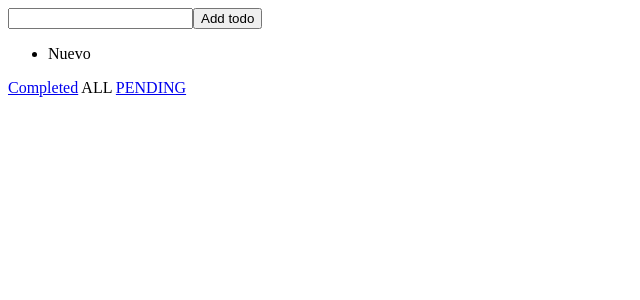
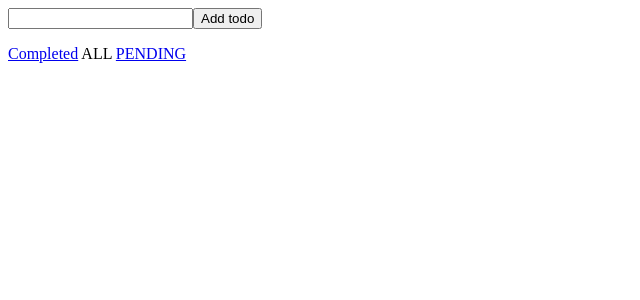
Before and after one commit to jestevezvilla/ReactBasics, a React (Create React App) app: page / in a window 1280 px wide. Shown: the top 300 px of the page, without its empty margins (0-640 px from the left). Built offline with nearby package versions, Linux system fonts and the light colour scheme.

Commit message:
Refactoring

```diff
--- a/package.json
+++ b/package.json
@@ -10,6 +10,7 @@
     "babel-plugin-ramda": "^1.2.0",
     "deep-freeze": "0.0.1",
     "lodash": "^4.17.4",
+    "node-uuid": "^1.4.8",
     "ramda": "^0.24.1",
     "react": "^15.4.2",
     "react-dom": "^15.4.2",
--- a/src/App.js
+++ /dev/null
@@ -1,210 +0,0 @@
-import React from 'react';
-import {connect} from 'react-redux';
-import * as actions from './actions/todo';
-
-const getVisibleItems = (todos, filter) => {
-
-  switch (filter) {
-    case 'SHOW_COMPLETED':
-      return todos.filter((item)=>item.completed);
-    case 'SHOW_PENDING':
-      return todos.filter((item)=>!item.completed);
-    default:
-      return todos;
-  }
-
-};
-
-const Link =({
-  active,
-  children,
-  onClick
-}) => {
-
-  if(active){
-    return (<span>{children}</span>);
-  }
-  return (
-    <a href='#' onClick={(e) => {
-      e.preventDefault();
-      onClick();
-    }}>
-          {children}
-    </a>
-  );
-};
-
-const TodoList = ({
-  todos,
-  onTodoClick
-}) => (
-    <ul>
-      {todos.map(item =>
-        <Todo key={item.id}
-              {...item}
-              onClick={()=>onTodoClick(item.id)}
-            />
-      )}
-    </ul>
-);
-
-const mapStateToProps = (state) => ({
-  todos: getVisibleItems(state.todos, state.visibilityFilter)
-});
-
-const mapDispatchToProps = (dispatch) => ({
-  onTodoClick(id){
-    dispatch(actions.toggleTodo(id));
-  }
-});
-
-const VisibleTodoList = connect(
-  mapStateToProps,
-  mapDispatchToProps
-)(TodoList);
-
-// class VisibleTodoList extends React.Component {
-
-//   componentDidMount(){
-//     const {store} = this.context;
-//     this.unsubscribe = store.subscribe(()=>
-//       this.forceUpdate()
-//     );
-//   }
-//   componentWillUnmount(){
-//     this.unsubscribe();
-//   }
-
-//   render(){
-//     const {store} = this.context;
-//     const state = store.getState();
-//     return (
-//       <TodoList todos={getVisibleItems(state.todos, state.visibilityFilter)}
-//                 onTodoClick={(id)=>
-//                     store.dispatch({
-//                       type: 'TOGGLE_TODO',
-//                       id: id
-//                     })
-//                   }/>
-//     );
-//   }
-
-// }
-
-// VisibleTodoList.contextTypes = {
-//   store: React.PropTypes.object
-// };
-
-const mapStateFilterLinkToProps = (state, props) => ({
-  active: props.filter === state.visibilityFilter
-});
-
-const mapDispatchFilterLinkToProps = (dispatch, props) => ({
-  onClick(){
-    dispatch(actions.setVisibilityFilter(props.filter))
-  }
-});
-
-const FilterLink = connect(
-  mapStateFilterLinkToProps,
-  mapDispatchFilterLinkToProps
-)(Link);
-
-// class FilterLink extends React.Component {
-//   componentDidMount(){
-//     const {store} = this.context;
-//     this.unsubscribe = store.subscribe(()=>
-//       this.forceUpdate()
-//     );
-//   }
-//   componentWillUnmount(){
-//     this.unsubscribe();
-//   }
-
-//   render(){
-//     const {store} = this.context;
-//     const state = store.getState();
-//     const props = this.props;
-
-//     return (
-//       <Link active={props.filter === state.visibilityFilter}
-//             onClick={ () =>
-//                   store.dispatch({
-//                     type: 'SET_VISIBILITY_FILTER',
-//                     filter: props.filter
-//                   })
-//                 }>
-//         {props.children}
-//       </Link>
-//     );
-//   }
-// }
-
-// FilterLink.contextTypes = {
-//   store: React.PropTypes.object
-// };
-
-const Todo = ({
-  text,
-  completed,
-  onClick
-}) => (
-    <li onClick={onClick}
-        style={{
-          textDecoration:
-            completed ?
-              'line-through':
-              'none'}}>
-    {text}
-  </li>
-);
-
-let AddTodo = ({dispatch}) => {
-  let input;
-  return(
-    <div>
-      <input ref={(node) => input=node} />
-      <button onClick={() =>
-                    {dispatch(actions.addTodo(input.value));
-                    input.value='';
-                    input.focus();
-                  }}>Add todo</button>
-    </div>
-  );
-};
-AddTodo = connect(
-  // state => {
-  //   return {};
-  // },
-  // dispatch => {
-  //   return {dispatch};
-  // }
-  )(AddTodo);
-
-const Footer = () =>
-  (
-    <div>
-      <FilterLink filter='SHOW_COMPLETED' >
-          Completed
-        </FilterLink>
-        {' '}
-        <FilterLink filter='SHOW_ALL'>
-          ALL
-        </FilterLink>
-        {' '}
-        <FilterLink filter='SHOW_PENDING'>
-          PENDING
-        </FilterLink>
-    </div>
-  );
-
-const APP = () =>
-
-    (<div>
-        <AddTodo />
-        <VisibleTodoList />
-        <Footer />
-      </div>
-    );
-
-export default APP;
--- a/src/actions/todo.js
+++ b/src/actions/todo.js
@@ -1,3 +1,5 @@
+import {v4} from 'node-uuid';
+
 export const setVisibilityFilter = (filter) => ({
   type: 'SET_VISIBILITY_FILTER',
   filter
@@ -8,9 +10,8 @@ export const toggleTodo = (id) => ({
   id
 });
 
-let counterId = 0;
 export const addTodo = (text) => ({
   type: 'ADD_TODO',
-  id: counterId++,
+  id: v4(),
   text
 });
--- /dev/null
+++ b/src/components/AddTodo.js
@@ -0,0 +1,27 @@
+import React from 'react';
+import {connect} from 'react-redux';
+import {addTodo} from '../actions/todo';
+
+let AddTodo = ({dispatch}) => {
+  let input;
+  return(
+    <div>
+      <input ref={(node) => input=node} />
+      <button onClick={() =>
+                    {dispatch(addTodo(input.value));
+                    input.value='';
+                    input.focus();
+                  }}>Add todo</button>
+    </div>
+  );
+};
+AddTodo = connect(
+  // state => {
+  //   return {};
+  // },
+  // dispatch => {
+  //   return {dispatch};
+  // }
+  )(AddTodo);
+
+  export default AddTodo;
--- /dev/null
+++ b/src/components/App.js
@@ -0,0 +1,16 @@
+import React from 'react';
+
+import AddTodo from './AddTodo';
+import VisibleTodoList from './VisibleTodoList';
+import Footer from './Footer';
+
+const App = () =>
+
+    (<div>
+        <AddTodo />
+        <VisibleTodoList />
+        <Footer />
+      </div>
+    );
+
+export default App;
--- /dev/null
+++ b/src/components/Footer.js
@@ -0,0 +1,56 @@
+import React from 'react';
+import {connect} from 'react-redux';
+import {setVisibilityFilter} from '../actions/todo';
+
+const Link =({
+  active,
+  children,
+  onClick
+}) => {
+  if(active){
+    return (<span>{children}</span>);
+  }
+  return (
+    <a href='#' onClick={(e) => {
+      e.preventDefault();
+      onClick();
+    }}>
+          {children}
+    </a>
+  );
+};
+
+
+const mapStateToProps = (state, props) => ({
+  active: props.filter === state.visibilityFilter
+});
+
+const mapDispatchToProps = (dispatch, props) => ({
+  onClick(){
+    dispatch(setVisibilityFilter(props.filter));
+  }
+});
+
+const FilterLink = connect(
+  mapStateToProps,
+  mapDispatchToProps
+)(Link);
+
+const Footer = () =>
+  (
+    <div>
+      <FilterLink filter='SHOW_COMPLETED' >
+          Completed
+        </FilterLink>
+        {' '}
+        <FilterLink filter='SHOW_ALL'>
+          ALL
+        </FilterLink>
+        {' '}
+        <FilterLink filter='SHOW_PENDING'>
+          PENDING
+        </FilterLink>
+    </div>
+  );
+
+export default Footer;
--- /dev/null
+++ b/src/components/Root.js
@@ -0,0 +1,11 @@
+import React from 'react';
+import { Provider } from 'react-redux';
+import App from './App';
+
+const Root = ({store}) => (
+  <Provider store={store}>
+    <App />
+  </Provider>
+);
+
+export default Root;
--- /dev/null
+++ b/src/components/VisibleTodoList.js
@@ -0,0 +1,95 @@
+import React from 'react';
+import {connect} from 'react-redux';
+import {toggleTodo} from '../actions/todo';
+
+const getVisibleItems = (todos, filter) => {
+
+  switch (filter) {
+    case 'SHOW_COMPLETED':
+      return todos.filter((item)=>item.completed);
+    case 'SHOW_PENDING':
+      return todos.filter((item)=>!item.completed);
+    default:
+      return todos;
+  }
+
+};
+
+const Todo = ({
+  text,
+  completed,
+  onClick
+}) => (
+    <li onClick={onClick}
+        style={{
+          textDecoration:
+            completed ?
+              'line-through':
+              'none'}}>
+    {text}
+  </li>
+);
+
+const TodoList = ({
+  todos,
+  onTodoClick
+}) => (
+    <ul>
+      {todos.map(item =>
+        <Todo key={item.id}
+              {...item}
+              onClick={()=>onTodoClick(item.id)}
+            />
+      )}
+    </ul>
+);
+
+const mapStateToProps = (state) => ({
+  todos: getVisibleItems(state.todos, state.visibilityFilter)
+});
+
+const mapDispatchToProps = (dispatch) => ({
+  onTodoClick(id){
+    dispatch(toggleTodo(id));
+  }
+});
+
+const VisibleTodoList = connect(
+  mapStateToProps,
+  mapDispatchToProps
+)(TodoList);
+
+
+// class VisibleTodoList extends React.Component {
+
+//   componentDidMount(){
+//     const {store} = this.context;
+//     this.unsubscribe = store.subscribe(()=>
+//       this.forceUpdate()
+//     );
+//   }
+//   componentWillUnmount(){
+//     this.unsubscribe();
+//   }
+
+//   render(){
+//     const {store} = this.context;
+//     const state = store.getState();
+//     return (
+//       <TodoList todos={getVisibleItems(state.todos, state.visibilityFilter)}
+//                 onTodoClick={(id)=>
+//                     store.dispatch({
+//                       type: 'TOGGLE_TODO',
+//                       id: id
+//                     })
+//                   }/>
+//     );
+//   }
+
+// }
+
+// VisibleTodoList.contextTypes = {
+//   store: React.PropTypes.object
+// };
+
+export default VisibleTodoList;
--- /dev/null
+++ b/src/config/configStore.js
@@ -0,0 +1,21 @@
+import { createStore } from 'redux';
+import throttle from 'lodash/throttle';
+
+import todosApp from '../reducers/todo';
+import { loadState, saveState } from '../localStorage';
+
+const configStore = () => {
+  const persistData = loadState();
+  const store = createStore(todosApp, persistData);
+
+  store.subscribe(throttle(() => {
+    saveState({
+      todos: store.getState().todos
+    });
+  }, 1000));
+
+  return store;
+
+};
+
+export default configStore;
--- a/src/index.js
+++ b/src/index.js
@@ -1,15 +1,11 @@
 import React from 'react';
 import ReactDOM from 'react-dom';
-import APP from './App';
-import { createStore } from 'redux';
-import { Provider } from 'react-redux';
-import todosApp from './reducers/todo';
+import configStore from './config/configStore';
+import Root from './components/Root';
 
-  const persistData = {todos:[{id:99, text: 'Nuevo', completed: false}]};
+const store = configStore();
 
   ReactDOM.render(
-    <Provider store ={createStore(todosApp, persistData)}>
-      <APP />
-    </Provider>,
+    <Root store={store} />,
     document.getElementById('root')
   );
--- /dev/null
+++ b/src/localStorage.js
@@ -0,0 +1,19 @@
+export const loadState = () => {
+  try {
+    const serializeState = localStorage.getItem('state');
+    if(serializeState === null){
+      return undefined;
+    }
+    return JSON.parse(serializeState);
+  } catch (error) {
+    return undefined;
+  }
+};
+
+export const saveState = (state) => {
+  try {
+    return localStorage.setItem('state', JSON.stringify(state));
+  } catch (error) {
+    return state;
+  }
+};
```
Also changed, not shown: 1 other file (tests, documents, lock files or other folders).
